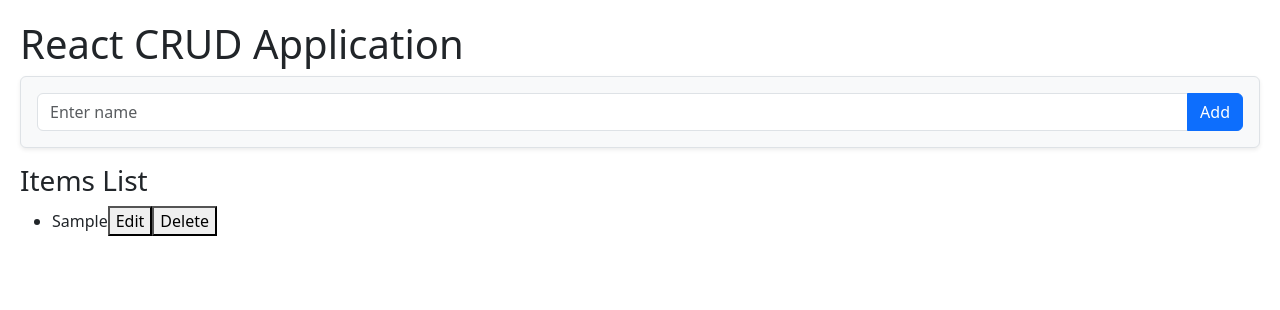
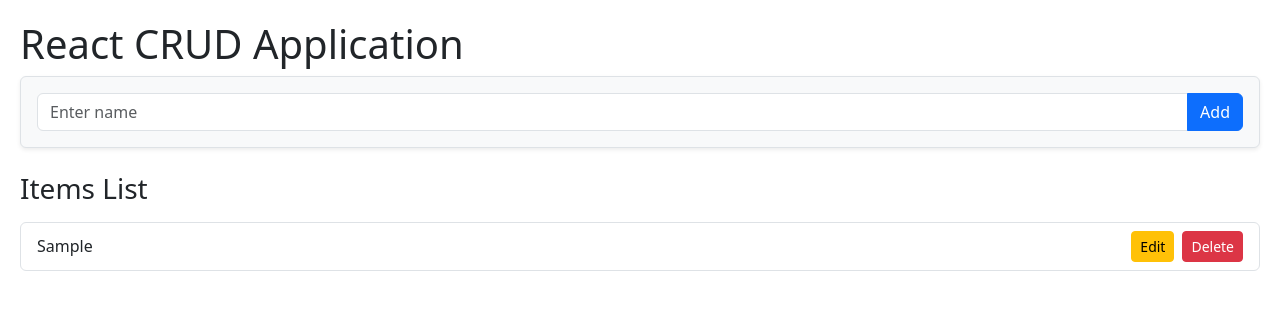
Before and after one commit to Melkzedk/CRUDAPPLICATION-REACT, a React (Create React App) app: page / in a window 1280 px wide. Both pictures are taken after typing "Sample" into the empty fields and a click on the button "Add". Shown: the top 310 px of the page. Built offline with nearby package versions, Linux system fonts and the light colour scheme.

Commit message:
more changes/added boostrap

```diff
--- a/src/Components/Read.js
+++ b/src/Components/Read.js
@@ -2,17 +2,32 @@ import React from "react";
 
 const Read = ({ data, onDelete, onEdit }) => {
   return (
-    <div>
-      <h3>Items List</h3>
+    <div className="mt-4">
+      <h3 className="mb-3">Items List</h3>
       {data.length === 0 ? (
-        <p>No items found</p>
+        <div className="alert alert-info">No items found</div>
       ) : (
-        <ul>
+        <ul className="list-group">
           {data.map((item) => (
-            <li key={item.id}>
-              {item.name}
-              <button onClick={() => onEdit(item)}>Edit</button>
-              <button onClick={() => onDelete(item.id)}>Delete</button>
+            <li
+              key={item.id}
+              className="list-group-item d-flex justify-content-between align-items-center"
+            >
+              <span>{item.name}</span>
+              <div>
+                <button
+                  className="btn btn-sm btn-warning me-2"
+                  onClick={() => onEdit(item)}
+                >
+                  Edit
+                </button>
+                <button
+                  className="btn btn-sm btn-danger"
+                  onClick={() => onDelete(item.id)}
+                >
+                  Delete
+                </button>
+              </div>
             </li>
           ))}
         </ul>
--- a/src/Components/Update.js
+++ b/src/Components/Update.js
@@ -9,13 +9,21 @@ const Update = ({ item, onUpdate }) => {
   };
 
   return (
-    <form onSubmit={handleSubmit} style={{ marginTop: "20px" }}>
-      <input
-        type="text"
-        value={name}
-        onChange={(e) => setName(e.target.value)}
-      />
-      <button type="submit">Update</button>
+    <form
+      onSubmit={handleSubmit}
+      className="mt-4 p-3 border rounded shadow-sm bg-light"
+    >
+      <div className="input-group">
+        <input
+          type="text"
+          className="form-control"
+          value={name}
+          onChange={(e) => setName(e.target.value)}
+        />
+        <button className="btn btn-success" type="submit">
+          Update
+        </button>
+      </div>
     </form>
   );
 };
```
